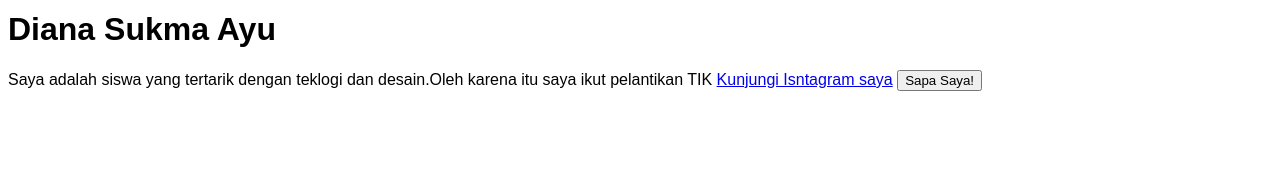
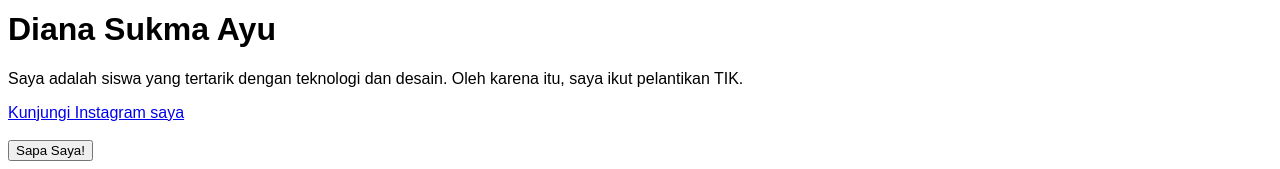
Before and after one commit to dianasukmaayu/DianaSukma, a plain HTML site: page index.html in a window 1280 px wide. Shown: the part 1470-1639 px from the top of the page. Before the commit the page ends 1577 px from the top, so only its background shows below. Drawn offline with Linux system fonts and the light colour scheme.

Commit message:
Update index.html

```diff
--- a/index.html
+++ b/index.html
@@ -1,17 +1,35 @@
 <!DOCTYPE html>
-<html>
+<html lang="id">
 <head>
+    <meta charset="UTF-8">
+    <meta name="viewport" content="width=device-width, initial-scale=1.0">
     <title>Profil Saya</title>
     <link rel="stylesheet" href="style.css">
 </head>
+
 <body>
-        <img src="WhatsApp Image 2026-11-10 at 11.54.09.jpeg
-" alt="foto profil saya">
+
+    <div class="profil">
+        <img src="WhatsApp Image 2026-11-10 at 11.54.09.jpeg"
+             alt="Foto profil saya">
+
         <h1>Diana Sukma Ayu</h1>
-  <p>Saya adalah siswa yang tertarik dengan teklogi dan desain.Oleh karena itu saya ikut pelantikan TIK
-  <a href="https://www.instagram.com/dnana-bucket">Kunjungi Isntagram saya</a>
+
+        <p>
+            Saya adalah siswa yang tertarik dengan teknologi dan desain.
+            Oleh karena itu, saya ikut pelantikan TIK.
+        </p>
+
+        <a href="https://www.instagram.com/dnana-bucket" target="_blank">
+            Kunjungi Instagram saya
+        </a>
+
+        <br><br>
+
         <button id="sapaButton">Sapa Saya!</button>
     </div>
+
     <script src="script.js"></script>
+
 </body>
 </html>
```
Lines whose indentation alone changed are shown as unchanged.
